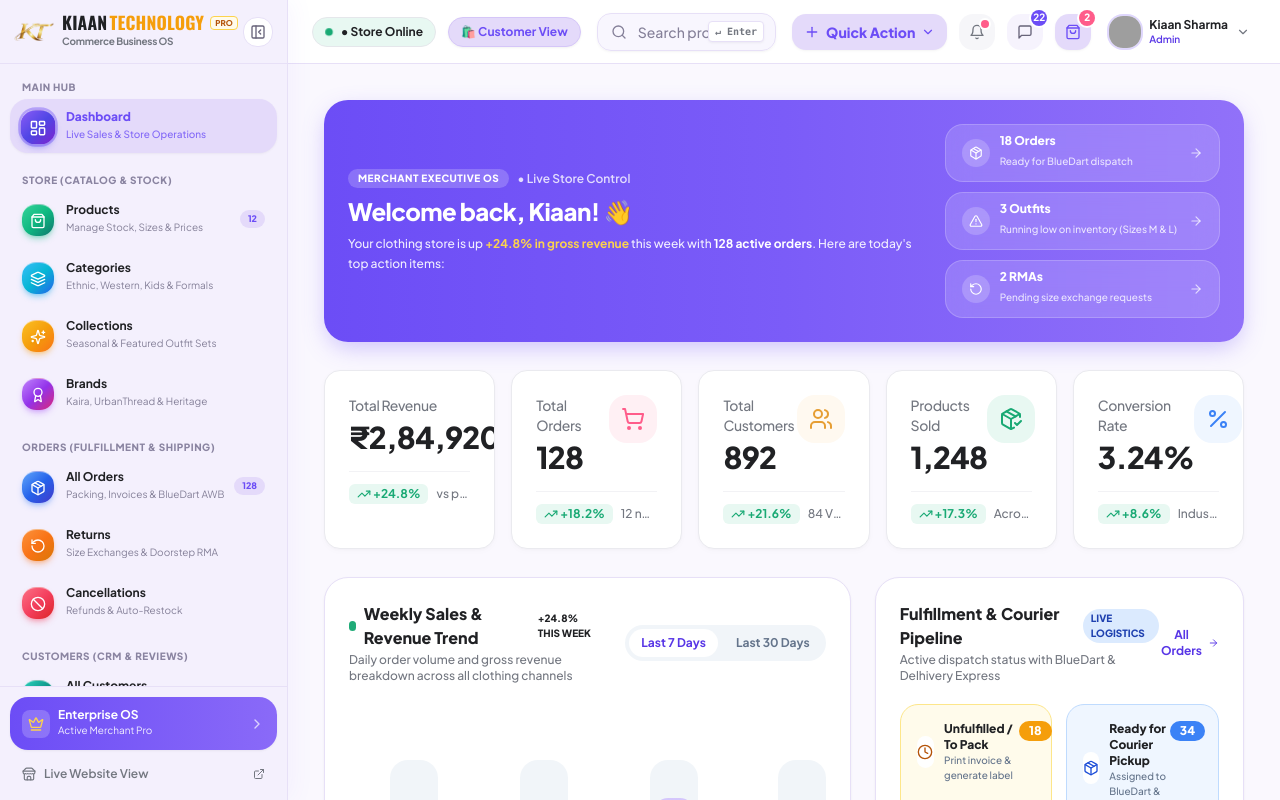
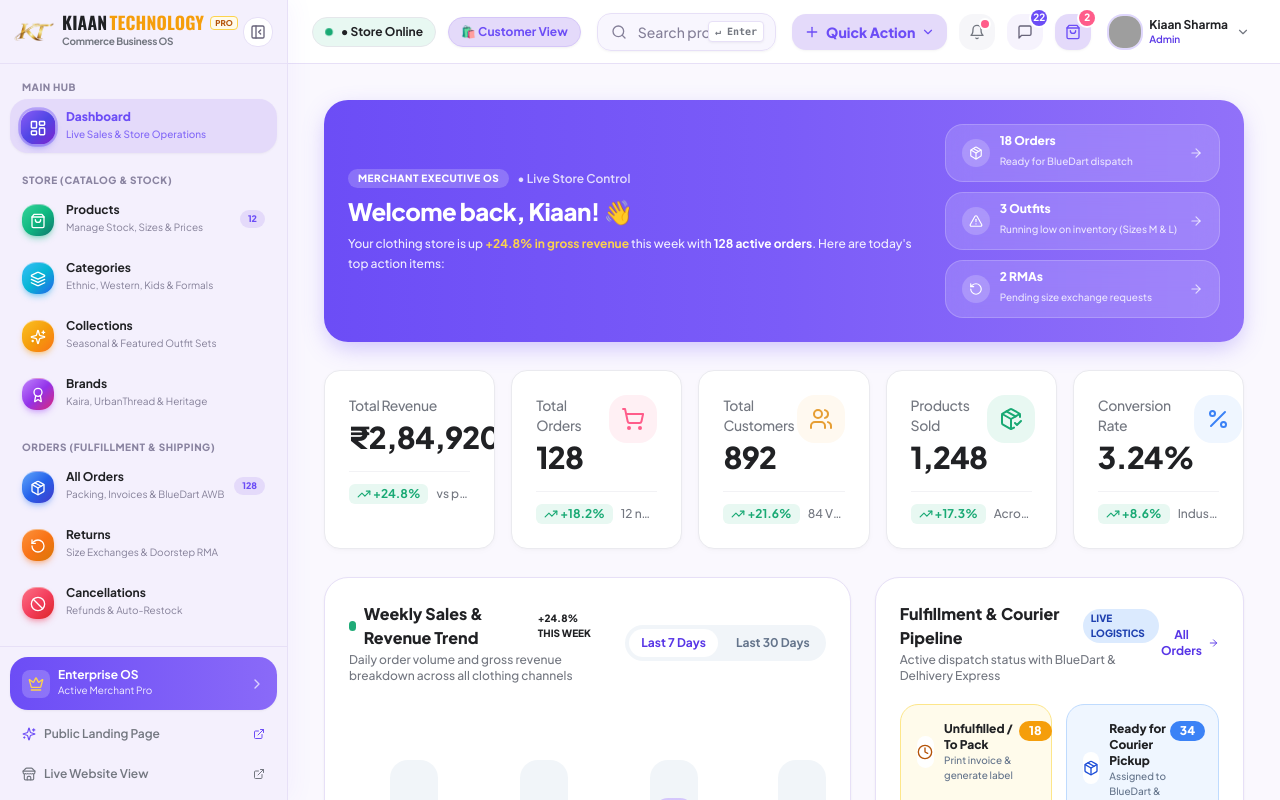
Before and after one commit to ashilata62/E-Commerce-Management-Platform, a React (Vite) app in the folder client/: page / in a window 1280 px wide. Shown: the top 800 px of the page. Built offline with nearby package versions, Linux system fonts and the light colour scheme; grey boxes are pictures that could not be loaded; the HTML template or start-up script is replaced by a standard one.

Commit message:
feat: add explicit /landing route and direct Public Landing Page link in sidebar footer

```diff
--- a/client/src/components/layout/Sidebar.jsx
+++ b/client/src/components/layout/Sidebar.jsx
@@ -534,6 +534,21 @@ export const Sidebar = ({ isMobileOpen, setIsMobileOpen, isCollapsed, toggleColl
             </div>
           )}
 
+          {/* Public Landing Page View */}
+          <NavLink
+            to="/landing"
+            title="Public Landing Page"
+            className={`flex items-center w-full rounded-xl text-xs font-semibold text-slateText-muted hover:text-brand-500 hover:bg-white/80 transition-colors ${
+              isCollapsed ? 'justify-center p-2' : 'justify-between px-3 py-2'
+            }`}
+          >
+            <div className="flex items-center gap-2">
+              <Sparkles className="w-3.5 h-3.5 text-brand-500" />
+              {!isCollapsed && <span>Public Landing Page</span>}
+            </div>
+            {!isCollapsed && <ExternalLink className="w-3 h-3 text-brand-500" />}
+          </NavLink>
+
           {/* Direct Store View Button */}
           <NavLink
             to="/"
--- a/client/src/routes/AppRoutes.jsx
+++ b/client/src/routes/AppRoutes.jsx
@@ -77,6 +77,8 @@ export const AppRoutes = () => {
   return (
     <Routes>
       {/* Public Landing Page */}
+      <Route path="/landing" element={<LandingPage />} />
+      <Route path="/landing-page" element={<LandingPage />} />
       <Route path="/" element={<LandingPage />} />
 
       {/* Auth Public Routes */}
```
